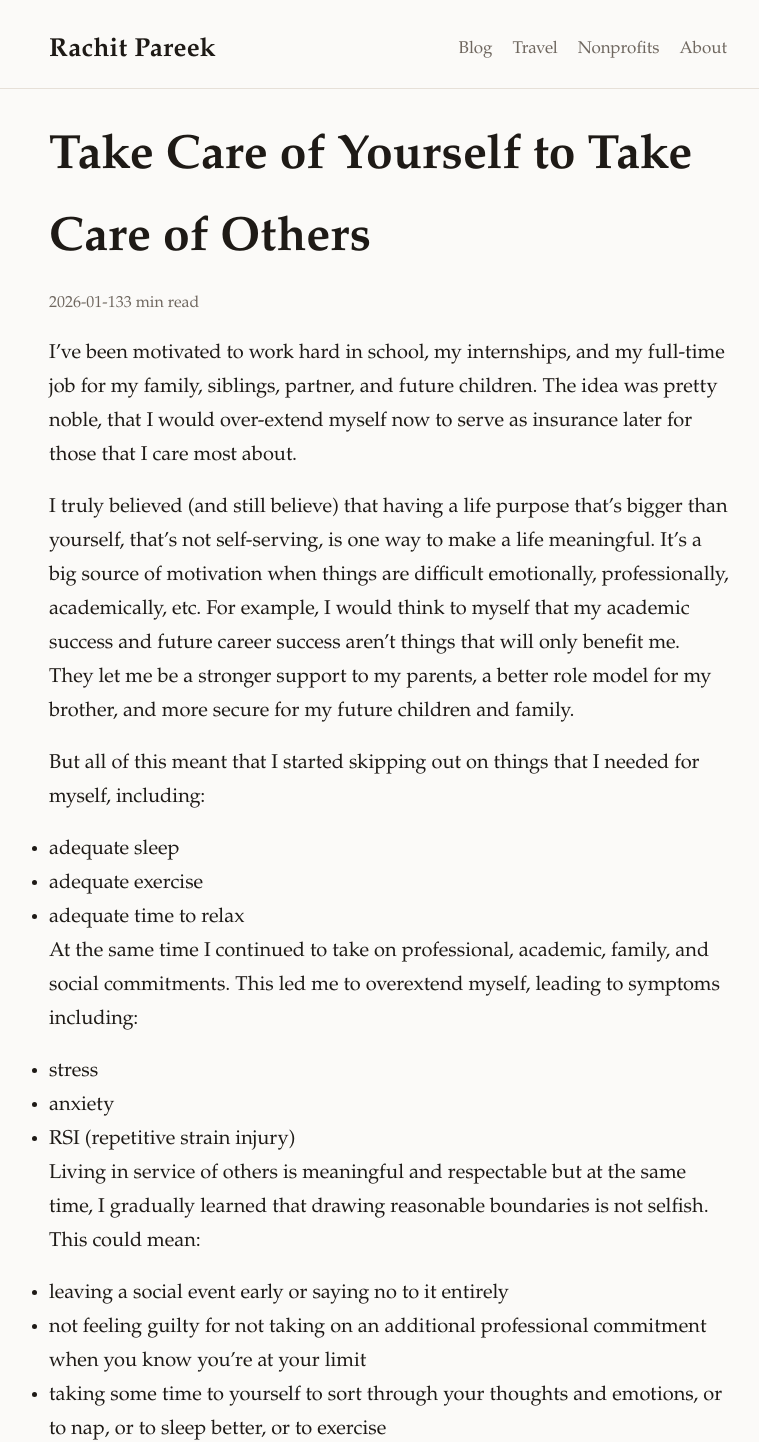
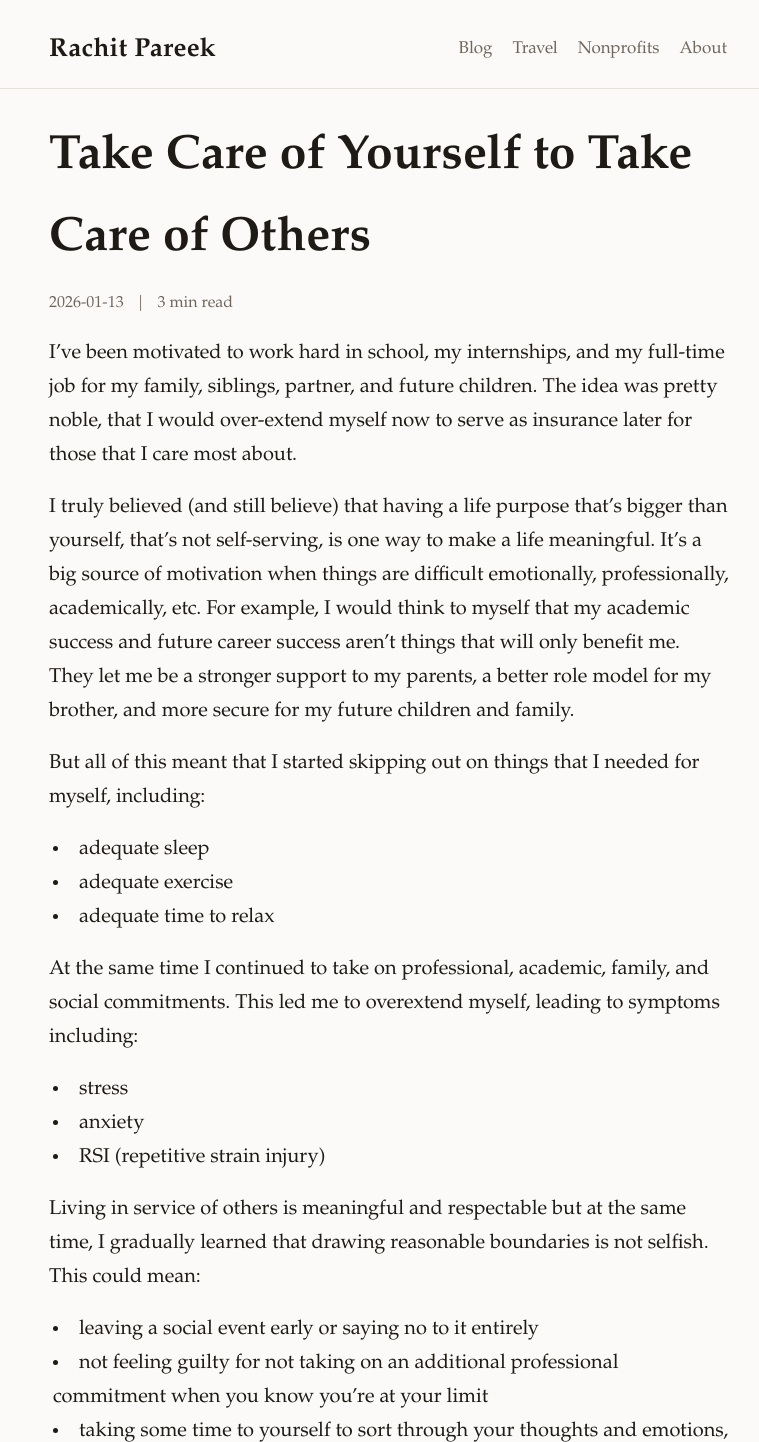
Before and after one commit to rachitpareek/rachitpareek.github.io, a Jekyll site: the page built from _posts/2026-01-13-take-care-of-yourself.md, in a window 1280 px wide, cut to the strip 0-1442 px from the top of the page. Shown: the whole strip, without its empty margins (251-1010 px from the left). Built offline with Jekyll 4.4.1, drawn with Linux system fonts in a browser that asks for light colours.

Commit message:
Adjust post meta and list styling

```diff
--- a/_layouts/post.html
+++ b/_layouts/post.html
@@ -8,7 +8,11 @@ layout: default
   <h1>{{ page.title }}</h1>
   {% assign words = content | number_of_words %}
   {% assign minutes = words | plus: 264 | divided_by: 265 %}
-  <p class="post-meta"><span>{{ page.date | date: "%Y-%m-%d" }}</span><span>{{ minutes }} min read</span></p>
+  <p class="post-meta">
+    <span>{{ page.date | date: "%Y-%m-%d" }}</span>
+    <span class="post-meta-separator">|</span>
+    <span>{{ minutes }} min read</span>
+  </p>
 
   {{ content }}
 </article>
--- a/assets/css/main.css
+++ b/assets/css/main.css
@@ -139,6 +139,10 @@ main p {
   font-size: 16px;
 }
 
+.post-meta-separator {
+  margin: 0 8px;
+}
+
 .link-list {
   display: grid;
   gap: 8px;
@@ -230,6 +234,7 @@ footer {
   border-radius: 999px;
   border: 1px solid var(--border);
   color: var(--text);
+  line-height: 0;
   transition: border-color 0.2s ease, color 0.2s ease;
 }
 
@@ -239,8 +244,9 @@ footer {
 }
 
 .footer-links svg {
-  width: 18px;
-  height: 18px;
+  width: 20px;
+  height: 20px;
+  display: block;
   fill: currentColor;
 }
 
@@ -255,6 +261,17 @@ article h1 {
 
 article p {
   margin-bottom: 18px;
+}
+
+article ul,
+article ol {
+  margin: 0 0 18px;
+  padding-left: 0;
+  list-style-position: inside;
+}
+
+article li {
+  padding-left: 4px;
 }
 
 article blockquote {
```
